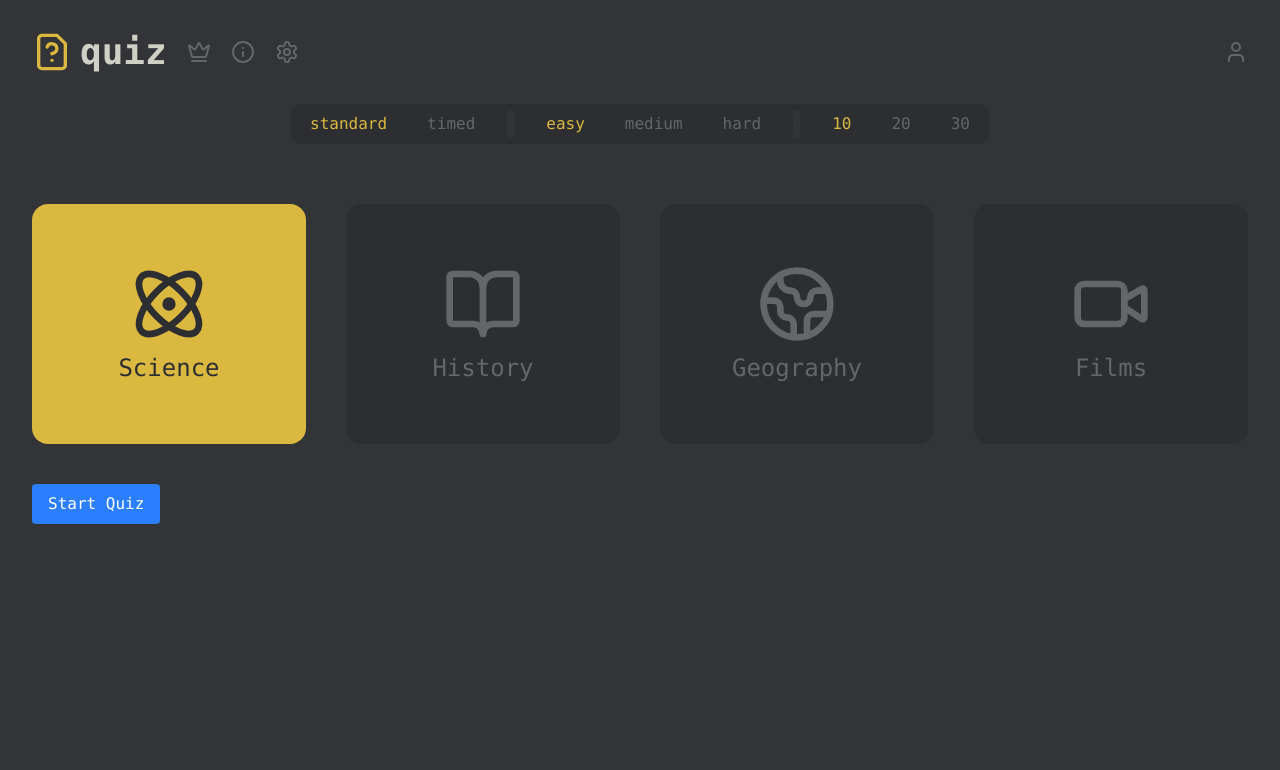
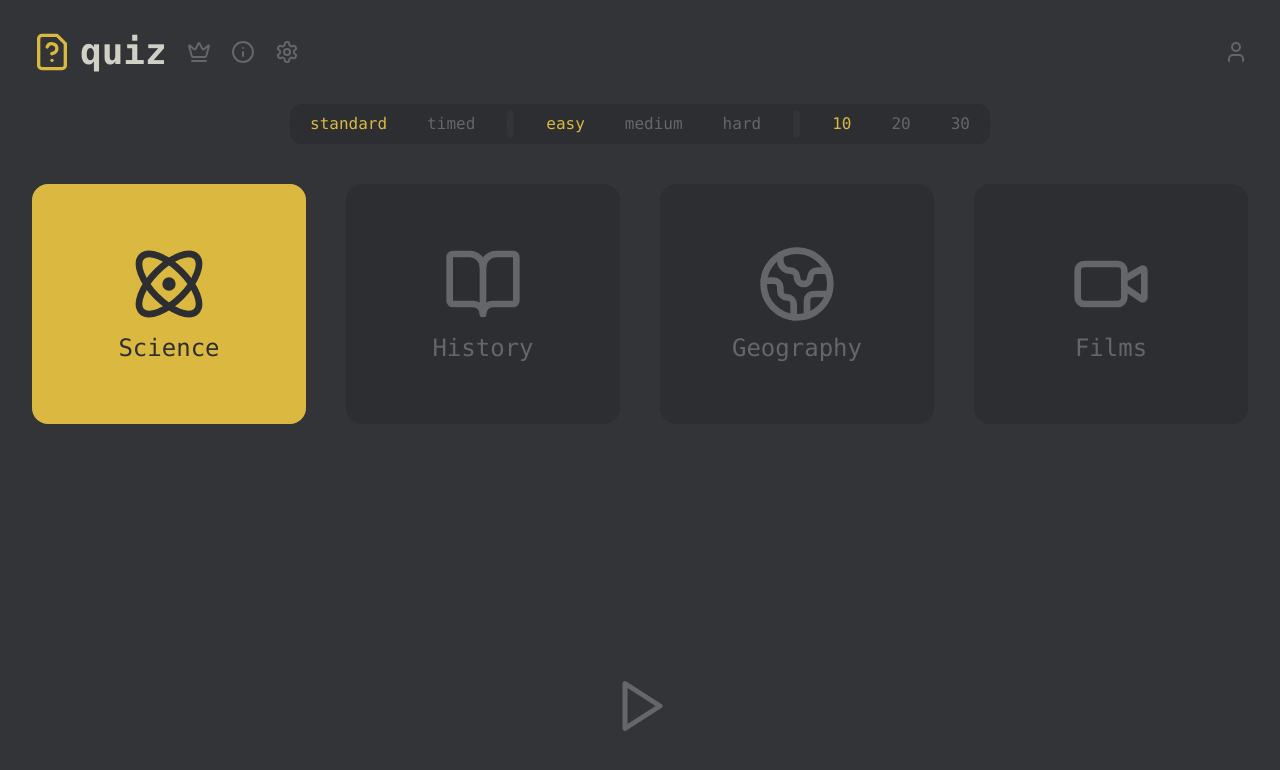
Before and after one commit to AdityaPatilxx/quiz-app, a React (Vite) app in the folder Frontend/: page / in a window 1280 px wide. Shown: the top 770 px of the page. Built offline with nearby package versions, Linux system fonts and the light colour scheme.

Commit message:
Refactor Home component to use useNavigate for quiz start; update QuizSettings layout

```diff
--- a/Frontend/src/components/Home.jsx
+++ b/Frontend/src/components/Home.jsx
@@ -1,6 +1,6 @@
 import { useState } from "react";
-import { Link } from "react-router-dom";
-import { Atom, BookOpen, Earth, Video } from "lucide-react";
+import { Link, useNavigate } from "react-router-dom";
+import { Atom, BookOpen, Earth, Play, Video } from "lucide-react";
 import QuizSettings from "./QuizSettings";
 
 const Home = () => {
@@ -23,9 +23,18 @@ const Home = () => {
     return settings.category === category ? "active" : "";
   };
 
+  const navigate = useNavigate();
+
+  const handleStartQuiz = () => {
+    navigate(
+      `/quiz?mode=${settings.mode}&difficulty=${settings.difficulty}&questionCount=${settings.questionCount}&category=${settings.category}`
+    );
+  };
+
   return (
-    <main className="grid grid-rows-[auto_1fr] gap-y-5">
+    <main className="grid grid-rows-[auto_1fr_auto] gap-y-10">
       <QuizSettings onSettingsChange={handleSettingsChange} />
+
       <div>
         <div className="grid grid-cols-1 lg:grid-cols-4 gap-10 mb-10">
           <div
@@ -57,14 +66,9 @@ const Home = () => {
             Films
           </div>
         </div>
-        <Link
-          to={`/quiz?mode=${settings.mode}&difficulty=${settings.difficulty}&questionCount=${settings.questionCount}&category=${settings.category}`}
-        >
-          <button className="px-4 py-2 bg-blue-500 text-white rounded hover:bg-blue-600">
-            Start Quiz
-          </button>
-        </Link>
       </div>
+
+      <Play onClick={handleStartQuiz} className="w-15 h-15 mx-auto hover:text-accent2" />
     </main>
   );
 };
--- a/Frontend/src/components/QuizSettings.jsx
+++ b/Frontend/src/components/QuizSettings.jsx
@@ -21,7 +21,7 @@ function QuizSettings({ onSettingsChange }) {
   };
 
   return (
-    <div className="flex flex-col items-center gap-10 mb-10">
+    <div className="flex flex-col items-center gap-10">
       <div
         className="flex w-min items-center gap-3 rounded-xl bg-(--color-accent1)"
         id="content-bar"
```
